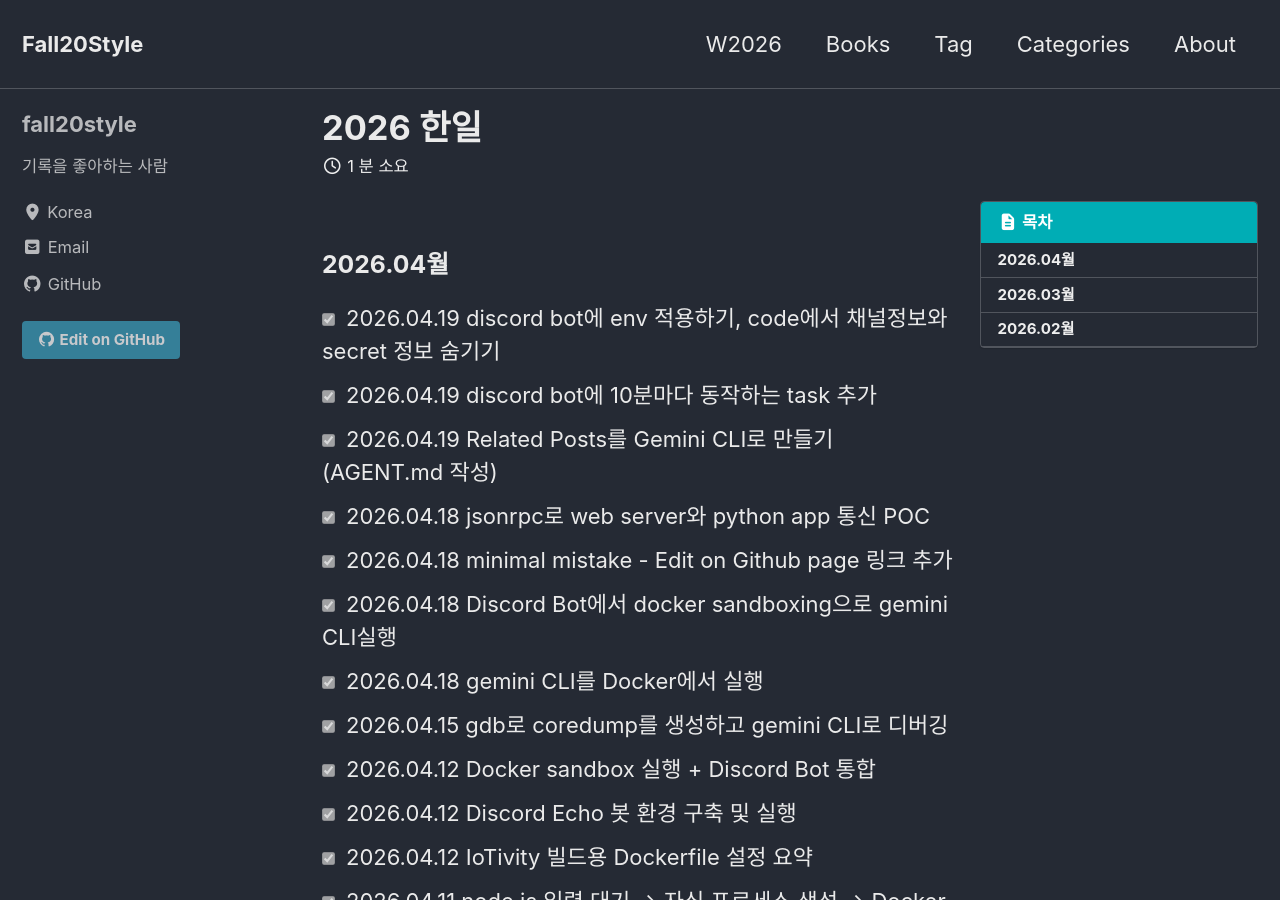
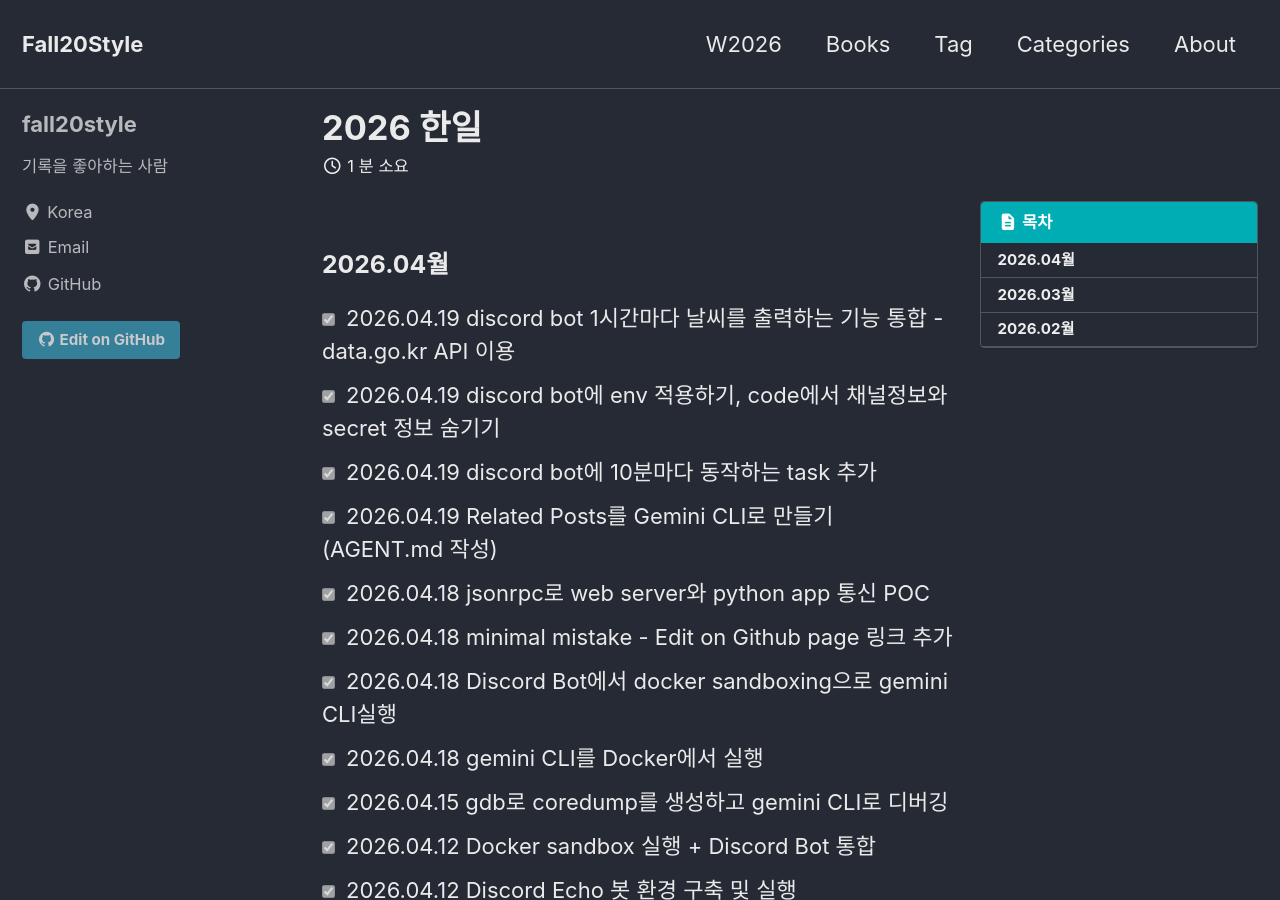
Before and after one commit to fall20style/fall20style.github.io, a Jekyll site: the page built from W2026.md, in a window 1280 px wide and 900 px high. Built offline with Jekyll 4.4.1, drawn with Linux system fonts in a browser that asks for light colours; cached includes are drawn as plain includes.

Commit message:
Update W2026.md

```diff
--- a/W2026.md
+++ b/W2026.md
@@ -12,6 +12,7 @@ description: desc가 여기에
 ---
 
 ### 2026.04월
+- [X] 2026.04.19 discord bot 1시간마다 날씨를 출력하는 기능 통합 - data.go.kr API 이용
 - [X] 2026.04.19 discord bot에 env 적용하기, code에서 채널정보와 secret 정보 숨기기
 - [X] 2026.04.19 discord bot에 10분마다 동작하는 task 추가
 - [X] 2026.04.19 Related Posts를 Gemini CLI로 만들기 (AGENT.md 작성)
```
